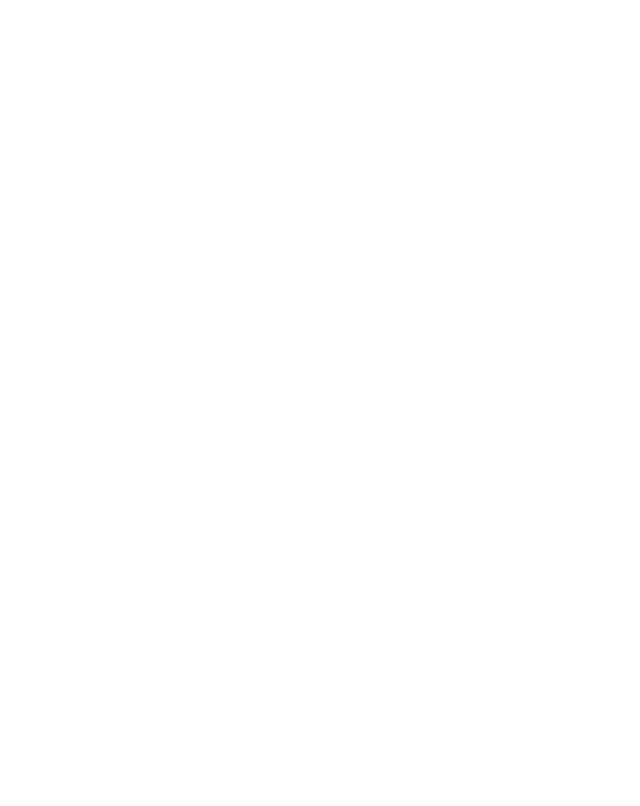
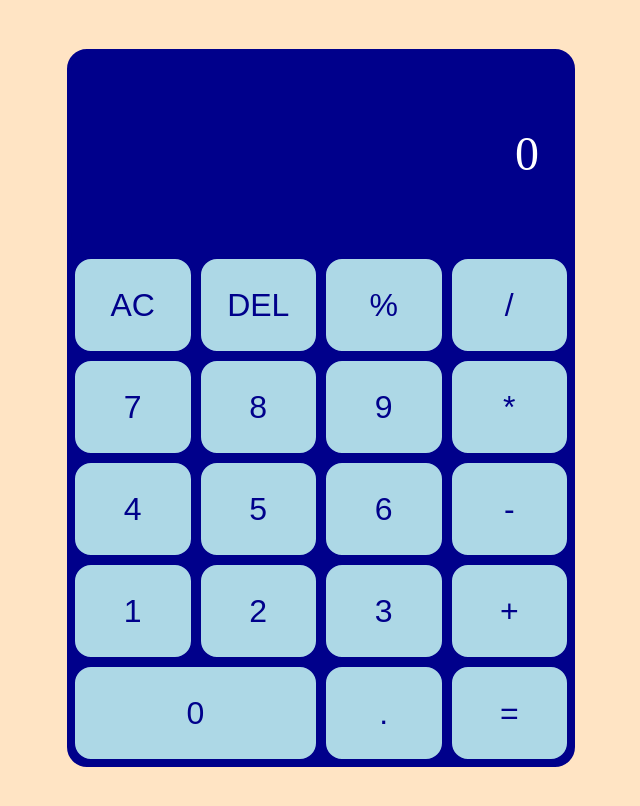
Before and after one commit to davebuoso/odin-calculator, a plain HTML site: page index.html in a window 1280 px wide. Shown: the whole page, without its empty margins (319-959 px from the left). Drawn offline with Linux system fonts and the light colour scheme.

Commit message:
main template

```diff
--- a/index.html
+++ b/index.html
@@ -3,10 +3,13 @@
 <head>
     <meta charset="UTF-8" />
     <title>Calculator</title>
+    <link rel="stylesheet" href="./style.css">
+    <script type="module" src="./main.js"></script>
 </head>
 <body>
     <main>
-        <div class="calculator"></div>
+        <div id="calculator" class="calculator">
+        </div>
     </main>
 </body>
 </html>
--- /dev/null
+++ b/main.js
@@ -0,0 +1,30 @@
+const calculator = document.getElementById('calculator');
+
+const result = document.createElement('div');
+result.id = 'result';
+result.textContent = '0';
+result.classList.add('result');
+result.classList.add('fr-1-5');
+calculator.appendChild(result);
+
+const buttons = [
+  'AC', 'DEL', '%', '/',
+  '7', '8', '9', '*',
+  '4', '5', '6', '-',
+  '1', '2', '3', '+',
+  '0', '.', '='
+];
+
+buttons.forEach(label => {
+  const button = document.createElement('button');
+  button.textContent = label;
+  button.id = label;
+  button.classList.add('box');
+
+  // Make '0' span two columns
+  if (label === '0') {
+    button.classList.add('fr-1-3');
+  }
+
+  calculator.appendChild(button);
+});
--- /dev/null
+++ b/style.css
@@ -0,0 +1,68 @@
+html, body {
+    height: 100%;
+    background-color: bisque;
+}
+
+body {
+    display: flex;
+    justify-content: center;
+    align-items: center;
+}
+
+main {
+    flex-grow: 1;
+}
+
+.calculator {
+    display: grid;
+    grid-template-columns: repeat(4, 1fr);
+    max-width: 500px;
+    width: 100%;
+    margin: 0 auto;
+    gap: 2px;
+    border: 4px solid darkblue;
+    border-radius: 20px;
+    background-color: darkblue;
+}
+
+.calculator > * {
+   height: 100px;
+   border-radius: 20px;
+}
+
+button {
+    cursor: pointer;
+    transition: all 250ms ease-in-out;
+}
+
+button:hover {
+    background-color: darkblue;
+    color: lightblue;
+    border: 2px solid lightblue;
+}
+
+.result {
+    display: flex;
+    justify-content: end;
+    align-items: center;
+    background-color: darkblue;
+    color: white;
+    padding: 0 32px;
+    font-size: 48px;
+    height: 200px;
+}
+
+.box {
+    border: 4px solid darkblue;
+    background-color: lightblue;
+    color: darkblue;
+    font-size: 32px;
+}
+
+.fr-1-5 {
+    grid-column: 1 / 5;
+}
+
+.fr-1-3 {
+    grid-column: 1 / 3;
+}
```
